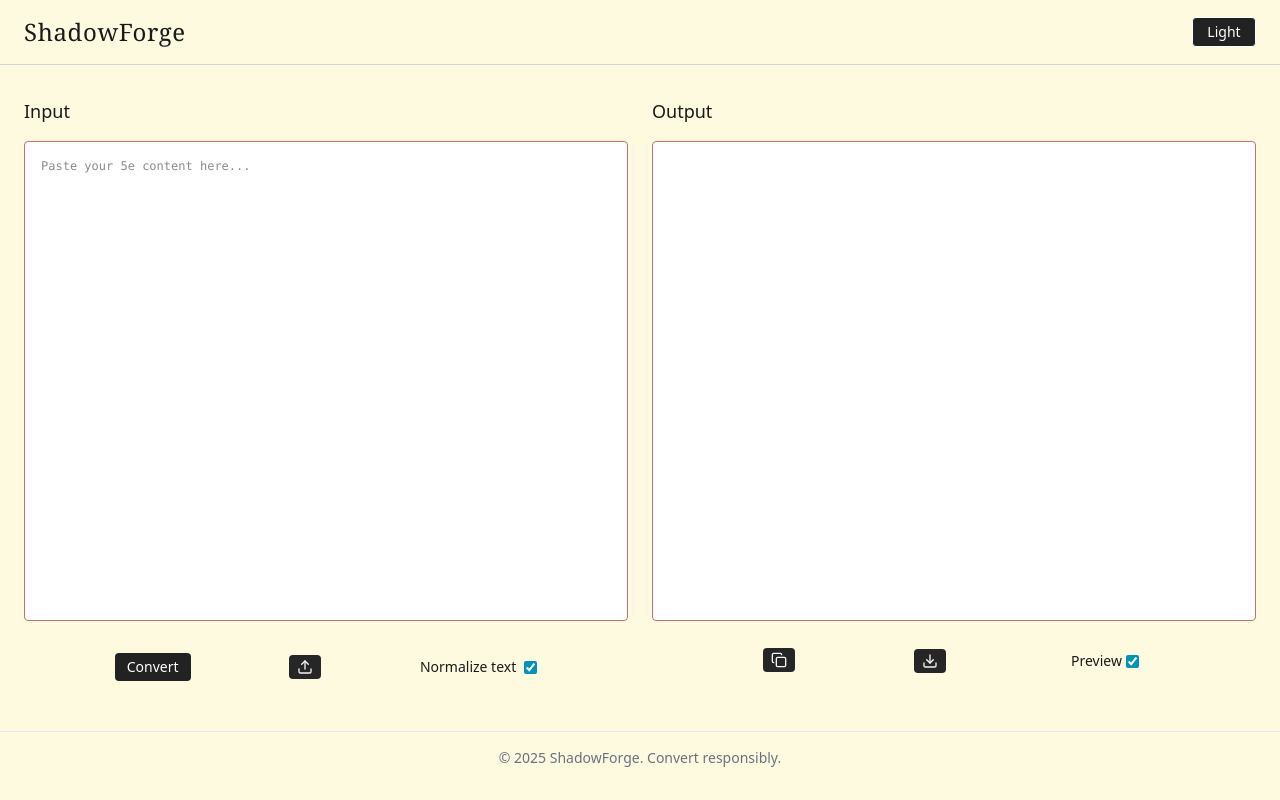
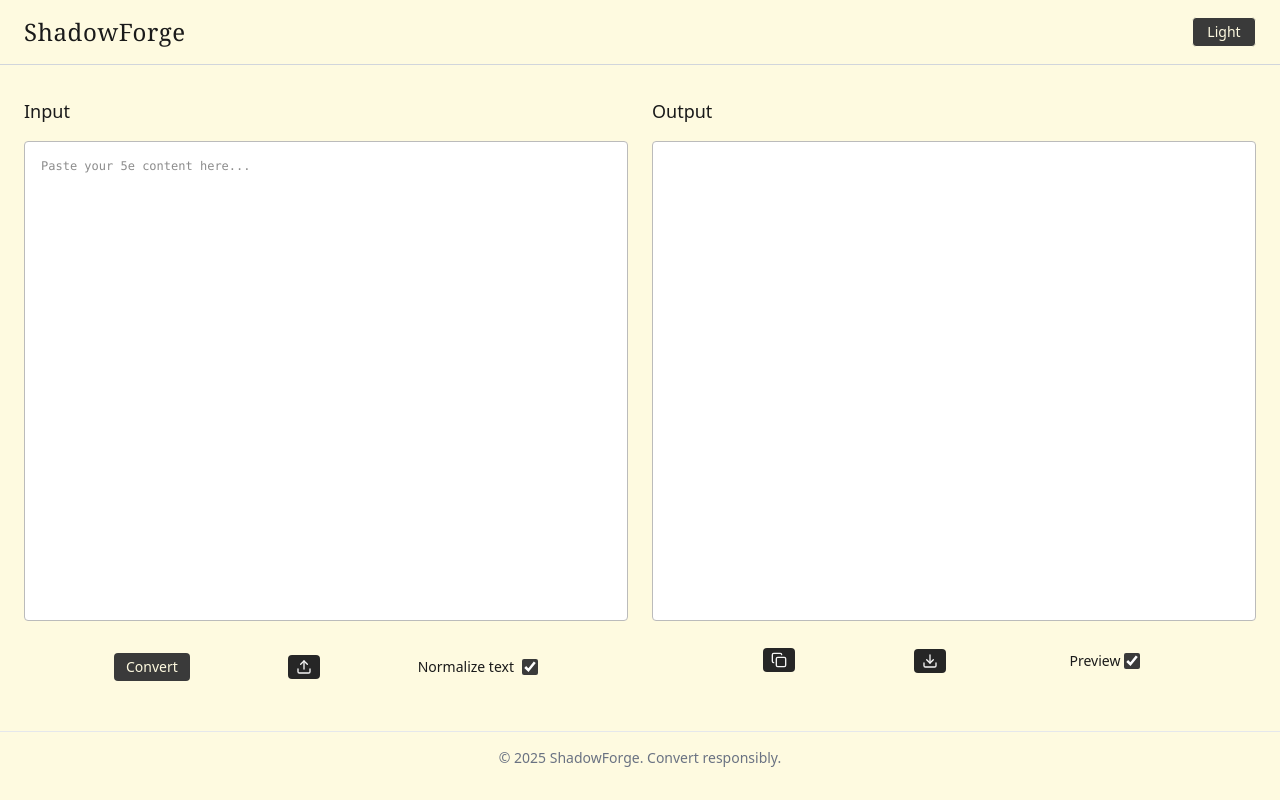
Before and after one commit to rickboot/ShadowForge, a Next.js app: page / in a window 1280 px wide. Built offline with nearby package versions, Linux system fonts and the light colour scheme.

Commit message:
renamed filenames for consistency

```diff
--- a/app/globals.css
+++ b/app/globals.css
@@ -1,4 +1,4 @@
-@import "tailwindcss";
+@import 'tailwindcss';
 /* following two lines needed for typography and markdown preview to work */
 @plugin "@tailwindcss/typography";
 @custom-variant dark (&:where(.dark, .dark *));
@@ -6,21 +6,25 @@
 :root {
   --background: #fefae0;
   --foreground: #1a1a1a;
-  --surface: #fff; /* text box bg in light mode */
-  --surface-contrast: #c57171; /* borders and over/active in dark mode */
-  --button-bg: #222;
-  --button-text: #fff;
-  --button-hover-bg: #444;
+
+  --surface: #fff;
+  --surface-contrast: #bbb;
+
+  --button-bg: #3a3a3a;
+  --button-text: #fefae0;
+  --button-hover-bg: #585858;
 }
 
 html.dark {
   --background: #121212;
   --foreground: #fefae0;
-  --surface: #000; /* text box bg in dark mode */
-  --surface-contrast: #2d323b; /* borders and over/active in dark mode */
-  --button-bg: #fefae0;
+
+  --surface: #000;
+  --surface-contrast: #2d323b;
+
+  --button-bg: #d6b25c;
   --button-text: #121212;
-  --button-hover-bg: #e0c36a;
+  --button-hover-bg: #f4d67e;
 }
 
 body {
--- /dev/null
+++ b/components/DownloadButton.tsx
@@ -0,0 +1,30 @@
+'use client';
+
+import { Download as DownloadIcon } from 'lucide-react';
+import { buttonClasses } from '@/lib/styles';
+
+interface DownloadButtonProps {
+  content: string;
+  filename: string;
+}
+
+export default function DownloadButton({
+  content,
+  filename,
+}: DownloadButtonProps) {
+  const handleDownload = () => {
+    const blob = new Blob([content], { type: 'text/markdown; charset=utf-8' });
+    const url = URL.createObjectURL(blob);
+    const anchor = document.createElement('a');
+    anchor.href = url;
+    anchor.download = filename;
+    anchor.click();
+    URL.revokeObjectURL(url);
+  };
+
+  return (
+    <button className={buttonClasses} onClick={handleDownload}>
+      <DownloadIcon size={16} />
+    </button>
+  );
+}
--- a/components/DownloadOutput.tsx
+++ /dev/null
@@ -1,30 +0,0 @@
-"use client";
-
-import { Download as DownloadIcon } from "lucide-react";
-import { buttonClasses } from "@/lib/styles";
-
-interface DownloadOutputProps {
-  content: string;
-  filename: string;
-}
-
-export default function DownloadOutput({
-  content,
-  filename = "shadowforge-export.md",
-}: DownloadOutputProps) {
-  const handleDownload = () => {
-    const blob = new Blob([content], { type: "text/markdown; charset=utf-8" });
-    const url = URL.createObjectURL(blob);
-    const anchor = document.createElement("a");
-    anchor.href = url;
-    anchor.download = filename;
-    anchor.click();
-    URL.revokeObjectURL(url);
-  };
-
-  return (
-    <button className={buttonClasses} onClick={handleDownload}>
-      <DownloadIcon size={16} />
-    </button>
-  );
-}
--- a/components/ShadowForgeLayout.tsx
+++ b/components/ShadowForgeLayout.tsx
@@ -2,9 +2,9 @@
 
 import React, { useEffect, useState } from 'react';
 import ReactMarkdown from 'react-markdown';
-import FileUpload from './FileUpload';
-import CopyOutputButton from './CopyOutputButton';
-import DownloadOutput from './DownloadOutput';
+import CopyButton from './CopyButton';
+import DownloadButton from './DownloadButton';
+import UploadButton from './UploadButton';
 
 interface ShadowForgeLayoutProps {
   input: string;
@@ -113,7 +113,7 @@ export default function ShadowForgeLayout({
               {loading ? 'Converting...' : 'Convert'}
             </button>
 
-            <FileUpload onLoad={setInput} />
+            <UploadButton onLoad={setInput} />
 
             <label className="flex items-center space-x-2 text-sm dark:text-white">
               <span>Normalize text</span>
@@ -121,7 +121,7 @@ export default function ShadowForgeLayout({
                 type="checkbox"
                 checked={normalize}
                 onChange={(e) => setNormalize(e.target.checked)}
-                className="form-checkbox accent-cyan-600"
+                className="h-4 w-4 rounded-sm bg-[color:var(--surface)] text-[color:var(--button-bg)] accent-[color:var(--button-bg)]"
               />
             </label>
           </div>
@@ -150,16 +150,16 @@ export default function ShadowForgeLayout({
           </div>
 
           <div className="mb-2 flex h-12 items-center justify-evenly gap-2 dark:text-white">
-            <CopyOutputButton text={output} />
-            <DownloadOutput content={output} filename="sd-conversion.md" />
+            <CopyButton text={output} />
+            <DownloadButton content={output} filename="sd-conversion.md" />
             <div className="flex h-6 w-20 items-center justify-center gap-1">
               <label className="text-sm font-medium">Preview</label>
               <input
                 type="checkbox"
                 checked={previewMode}
                 onChange={() => setPreviewMode(!previewMode)}
-                className="form-checkbox accent-cyan-600"
-              />{' '}
+                className="h-4 w-4 rounded-sm bg-[color:var(--surface)] text-[color:var(--button-bg)] accent-[color:var(--button-bg)]"
+              />
             </div>
           </div>
         </section>
--- a/tsconfig.json
+++ b/tsconfig.json
@@ -18,6 +18,7 @@
         "name": "next"
       }
     ],
+    "baseUrl": ".",
     "paths": {
       "@/*": ["./*"]
     }
```
Also changed, not shown: components/UploadButton.tsx (renamed from components/FileUpload.tsx, +10 -10 lines), components/CopyButton.tsx (renamed from components/CopyOutputButton.tsx).
